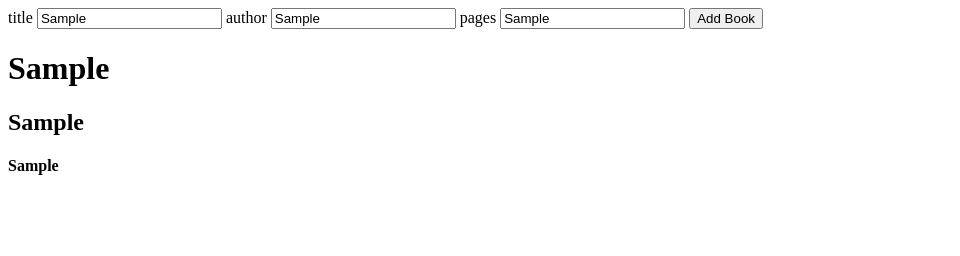
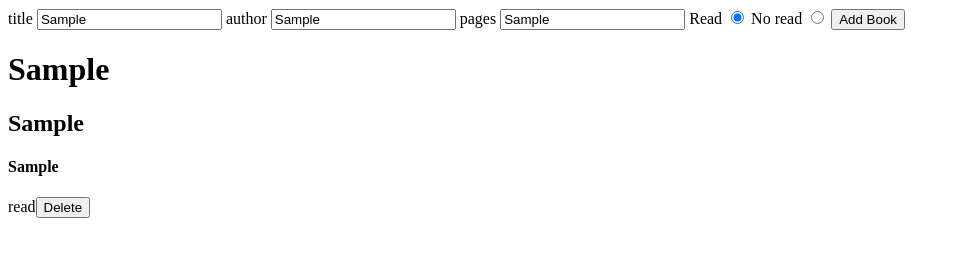
Before and after one commit to kcotrinam/Library, a plain HTML site: page index.html in a window 1280 px wide. Both pictures are taken after typing "Sample", "Sample", "Sample" into the empty fields and a click on the button "Add Book". Shown: the whole page, without its empty margins (0-960 px from the left). Drawn offline with Linux system fonts and the light colour scheme.

Commit message:
Add population to library array and delete functionality

```diff
--- a/index.html
+++ b/index.html
@@ -15,6 +15,10 @@
       <input type="text" id="author">
       <label for="pages">pages</label>
       <input type="text" id="pages">
+      <label for="read">Read</label>
+      <input type="radio" id="read" name="status" value="read" checked>
+      <label for="noread">No read</label>
+      <input type="radio" id="noread" name="status" value="not-read">
       <button class="create-btn" type="submit">Add Book</button>
     </form>
   </div>
--- a/src/logic.js
+++ b/src/logic.js
@@ -1,9 +1,10 @@
 const library = []
 
-export default function Book(title, author, pages) {
+export default function Book(title, author, pages, status) {
   this.title = title;
   this.author = author;
   this.pages = pages;
+  this.status = status;
 }
 
 Book.prototype.addBook = function () {
@@ -16,29 +17,78 @@ export const setLocalStorage = () => {
 
 export const getLocalStorage = () => {
   const collection = JSON.parse(window.localStorage.getItem('library'))
-  console.log(collection)
+
+  if ( collection != null ) {
+    collection.forEach(el => {
+      library.push(el)
+    })
+  }
 }
 
 export const render = () =>{
   const render_collection =  document.querySelector('.books-container');
   render_collection.innerHTML = '';
-  library.forEach(book => {
-    fewCard(book)
+  library.forEach((book, idx) => {
+    fewCard(book, idx)
+  })
+  deleteCard()
+  changeStatus()
+}
+
+const fewCard = (book, id) => {
+  const render_collection =  document.querySelector('.books-container');
+  let container =  document.createElement("div");
+  let title = document.createElement('h1');
+  let author   = document.createElement('h2');
+  let page = document.createElement('h4');
+  let statusContainer = document.createElement('span')
+  let deleteBtn = document.createElement('button')
+
+  container.id = id
+  deleteBtn.dataset.id = id
+
+  title.innerHTML = book.title;
+  author.innerHTML = book.author;
+  page.innerHTML = book.pages;
+  statusContainer.innerHTML = book.status;
+  deleteBtn.textContent = 'Delete'
+  deleteBtn.classList.add('btn-delete')
+  statusContainer.classList.add('status')
+
+  container.appendChild(title);
+  container.appendChild(author);
+  container.appendChild(page);
+  container.appendChild(statusContainer);
+  container.appendChild(deleteBtn);
+
+  render_collection.appendChild(container);
+}
+
+
+window.addEventListener('DOMContentLoaded', () => {
+
+})
+
+const deleteCard = () => {
+  const deleteBtns = [...document.querySelectorAll('.btn-delete')]
+  deleteBtns.forEach(btn => {
+    btn.addEventListener('click', e => {
+      library.splice(e.target.dataset.id, 1)
+      setLocalStorage()
+      render()
+    })
   })
 }
 
-const fewCard = (book) => {
-  console.log(book.pages);
-  const render_collection =  document.querySelector('.books-container');
-  var container =  document.createElement("div");
-  var title = document.createElement('h1');
-  var author   = document.createElement('h2');
-  var page = document.createElement('h4');
-  title.innerHTML = book.title;
-  author.innerHTML = book.author;
-  page.innerHTML = book.pages;
-  container.appendChild(title);
-  container.appendChild(author);
-  container.appendChild(page);
-  render_collection.appendChild(container);
+const changeStatus = () => {
+  const statusCollection = document.querySelectorAll('.status')
+  statusCollection.forEach(status => {
+    status.addEventListener('click', e =>{
+      if ( e.target.innerHTML.toUpperCase() == 'READ') {
+        status.innerHTML = 'Not read'
+      } else {
+        status.innerHTML = 'Read'
+      }
+    })
+  })
 }
--- a/src/main.js
+++ b/src/main.js
@@ -1,4 +1,4 @@
-import Book, { setLocalStorage,render } from './logic.js'
+import Book, { setLocalStorage, getLocalStorage, render } from './logic.js'
 
 const createBtn = document.querySelector('.create-btn');
 
@@ -7,9 +7,31 @@ createBtn.addEventListener('click', e => {
   const title = document.querySelector('#title').value
   const author = document.querySelector('#author').value
   const pages = document.querySelector('#pages').value
+  const statusValue = selectedStatus()
 
-  const newBook = new Book(title, author, pages)
+  const newBook = new Book(title, author, pages, statusValue)
   newBook.addBook()
   setLocalStorage()
   render();
 })
+
+window.addEventListener('DOMContentLoaded', () => {
+  getLocalStorage()
+  render()
+})
+
+
+const selectedStatus = () => {
+  let value
+  const statusChosen = [...document.getElementsByName('status')]
+  statusChosen.map(opt => {
+    if( opt.checked ) {
+      value =  opt.value
+    }
+  })
+  return value
+}
+
+// const value = selectedStatus()
+
+// console.log(value)
```
